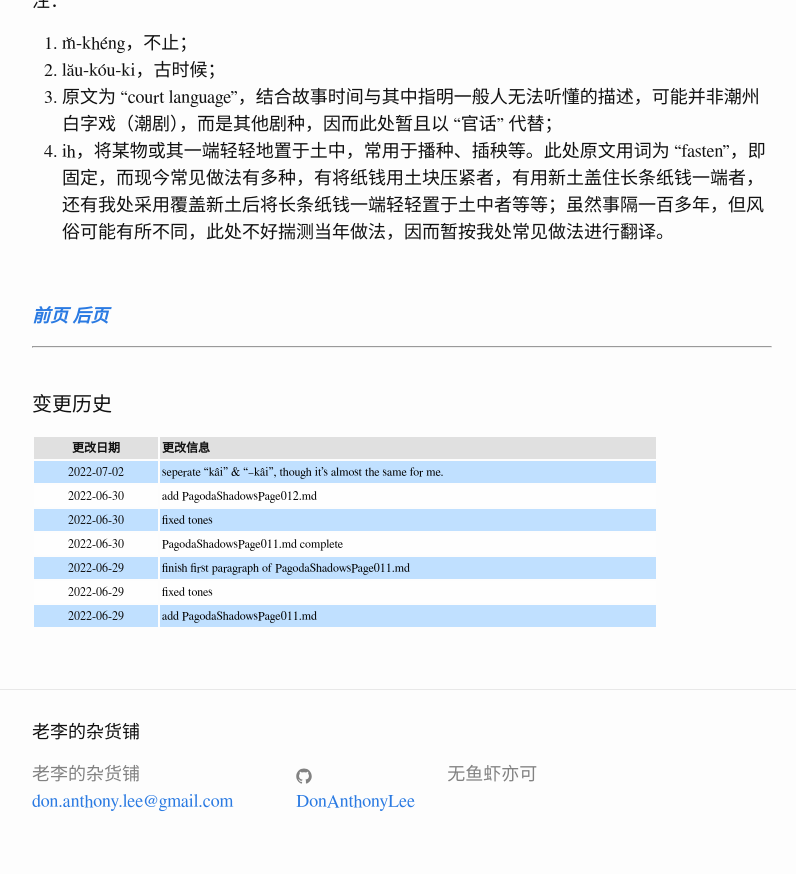
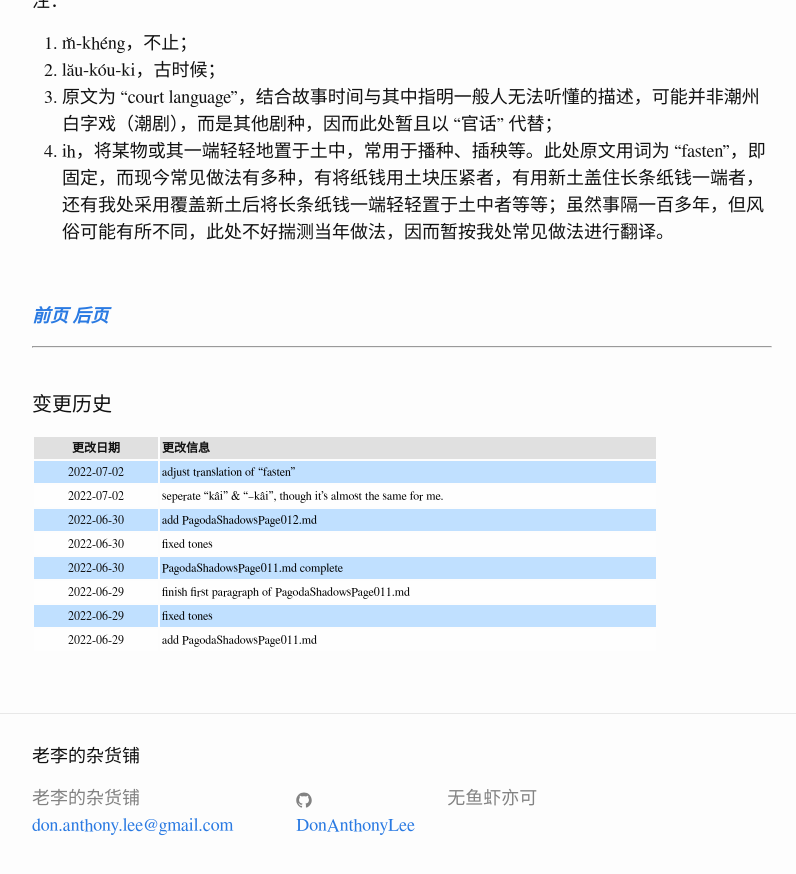
Before and after one commit to DonAnthonyLee/DonAnthonyLee.github.io, a Jekyll site: the page built from docs/puj/PagodaShadowsPage011.md, in a window 1280 px wide and 900 px high, scrolled down 781 px. Shown: the top 874 px of the window, without its empty margins (238-1034 px from the left). Built offline with Jekyll 4.4.1, drawn with Linux system fonts in a browser that asks for light colours; some web fonts are replaced; some of the changed lines change nothing that is shown.

Commit message:
update changelog of PagodaShadowsPage011.md (IGNORE_CHANGELOG)

```diff
--- a/docs/puj/PagodaShadowsPage011.md
+++ b/docs/puj/PagodaShadowsPage011.md
@@ -32,7 +32,7 @@
 <!-- Those of the Heng family who had died far outnumbered those who remained alive. -->
 Thóiⁿ-lâi chiá Hêng-sĭ tsong-tso̍k kuè-sin &#x002D;&#x002D;kâi pí tŏ-sì &#x002D;&#x002D;kâi tsōi tioh kuè-tsōi.
 <!-- During the second month of the Chinese year, all who had ancestors buried here came and fastened gilded paper to flutter over the grave, and worshipped before it. -->
-Lông-le̍h jī&#x002D;&#x002D;gue̍h, ŭ lău-tsóu kám tŏ chí-kò &#x002D;&#x002D;kâi nâng lóng lâi &#x002D;&#x002D;kàu, ēng chîⁿ-tsuá lia̍h phûn-téng ih<a href="#note_3" class="note">4</a> kàu tsâu-tsâu, liáu, kâi-kâi tŏ phûn-tiâⁿ(phûn-tsôiⁿ) &#x002D;&#x002D;kò pài.
+Lông-le̍h jī&#x002D;&#x002D;gue̍h, ŭ lău-tsóu kám tŏ chí-kò &#x002D;&#x002D;kâi nâng lóng lâi &#x002D;&#x002D;kàu, ēng chîⁿ-tsuá lia̍h phûn-téng ih<a href="#note_4" class="note">4</a> kàu tsâu-tsâu, liáu, kâi-kâi tŏ phûn-tiâⁿ(phûn-tsôiⁿ) &#x002D;&#x002D;kò pài.
 <!-- If any grave lacked for three years these offerings of paper, showing that it had not been visited by the descendants of the person buried in it, the land on which it was made could no longer be claimed as private property. -->
 &#x002D;&#x002D;Nâ-sĭ &#x002D;&#x002D;ŭ &#x002D;&#x002D;tī-che̍k-kâi &#x002D;&#x002D;phûn saⁿ-nîⁿ bô-nâng kuè-tsuá, tsŭ-sĭ tàⁿ i&#x002D;&#x002D;nâng kiáⁿ-sun m̆-pat lâi &#x002D;&#x002D;kuè, hiá, hṳ́-khou phûn-ūi tsŭ tǹg-tsò bô-nâng-kâi.
 <br>
@@ -42,7 +42,7 @@
 1. <span id="note_1">m̆-khéng，不止；</span>
 2. <span id="note_2">lău-kóu-ki，古时候；</span>
 3. <span id="note_3">原文为 “court language”，结合故事时间与其中指明一般人无法听懂的描述，可能并非潮州白字戏（潮剧），而是其他剧种，因而此处暂且以 “官话” 代替；</span>
-4. <span id="note_2">ih，将某物或其一端轻轻地置于土中，常用于播种、插秧等。此处原文用词为 “fasten”，即固定，而现今常见做法有多种，有将纸钱用土块压紧者，有用新土盖住长条纸钱一端者，还有我处采用覆盖新土后将长条纸钱一端轻轻置于土中者等等；虽然事隔一百多年，但风俗可能有所不同，此处不好揣测当年做法，因而暂按我处常见做法进行翻译。</span>
+4. <span id="note_4">ih，将某物或其一端轻轻地置于土中，常用于播种、插秧等。此处原文用词为 “fasten”，即固定，而现今常见做法有多种，有将纸钱用土块压紧者，有用新土盖住长条纸钱一端者，还有我处采用覆盖新土后将长条纸钱一端轻轻置于土中者等等；虽然事隔一百多年，但风俗可能有所不同，此处不好揣测当年做法，因而暂按我处常见做法进行翻译。</span>
 
 <br>
 
@@ -60,6 +60,7 @@
 
 | 更改日期 | 更改信息 |
 | --- | --- |
+| 2022-07-02 | <a href="https://github.com/DonAnthonyLee/DonAnthonyLee.github.io/commit/fa72bff95767eb171aada5e3b0a4abba24bdb69c" target="_blank">adjust translation of "fasten"</a> |
 | 2022-07-02 | <a href="https://github.com/DonAnthonyLee/DonAnthonyLee.github.io/commit/83ad5bbec221d9f8bdd0f21db218a4ed03c1adfb" target="_blank">seperate "kâi" & "--kâi", though it's almost the same for me.</a> |
 | 2022-06-30 | <a href="https://github.com/DonAnthonyLee/DonAnthonyLee.github.io/commit/481d83b11d90cb51c48f96daee55a5865fe49088" target="_blank">add PagodaShadowsPage012.md</a> |
 | 2022-06-30 | <a href="https://github.com/DonAnthonyLee/DonAnthonyLee.github.io/commit/5b47794e5b0069194c21be43994f713dd0c83e38" target="_blank">fixed tones</a> |
```
